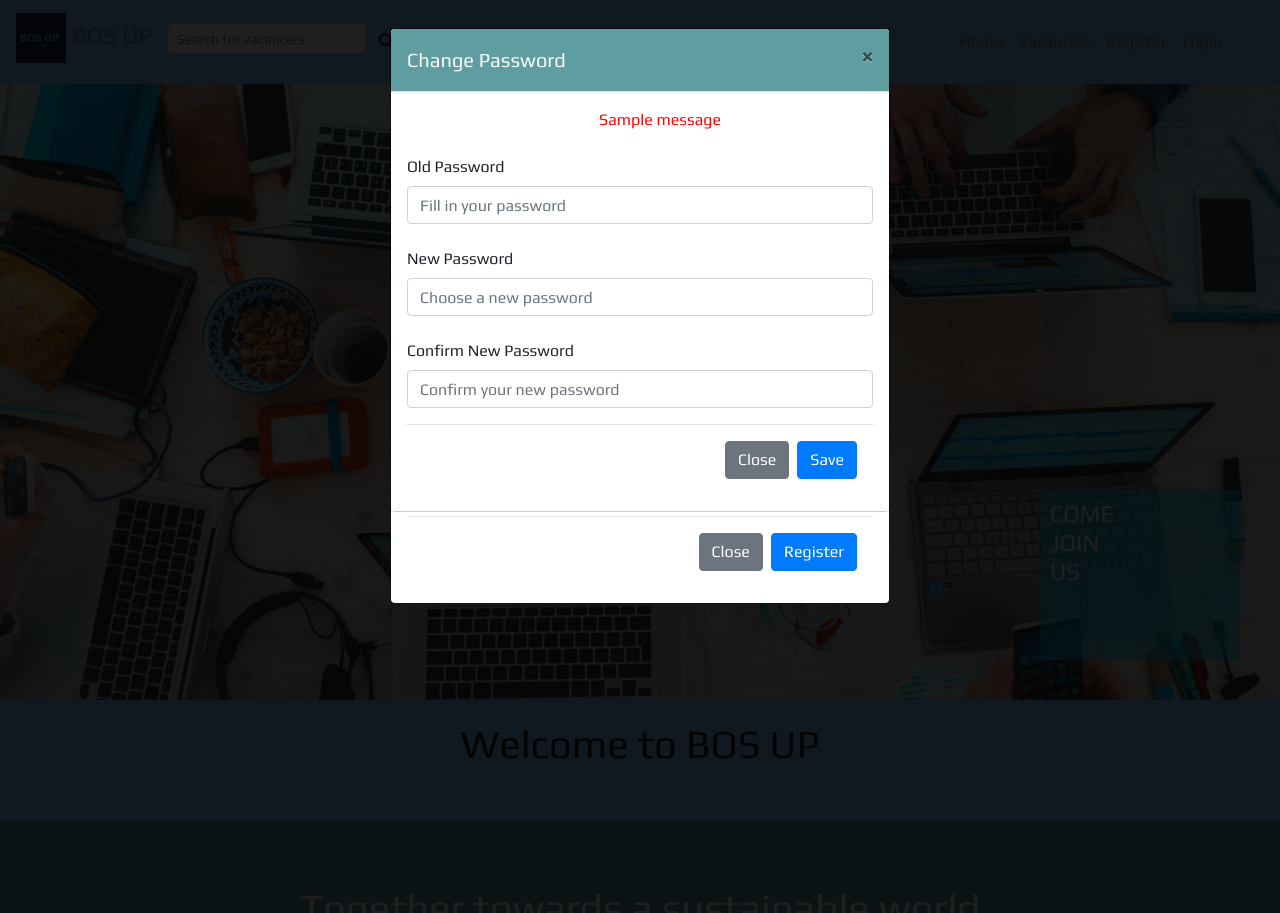
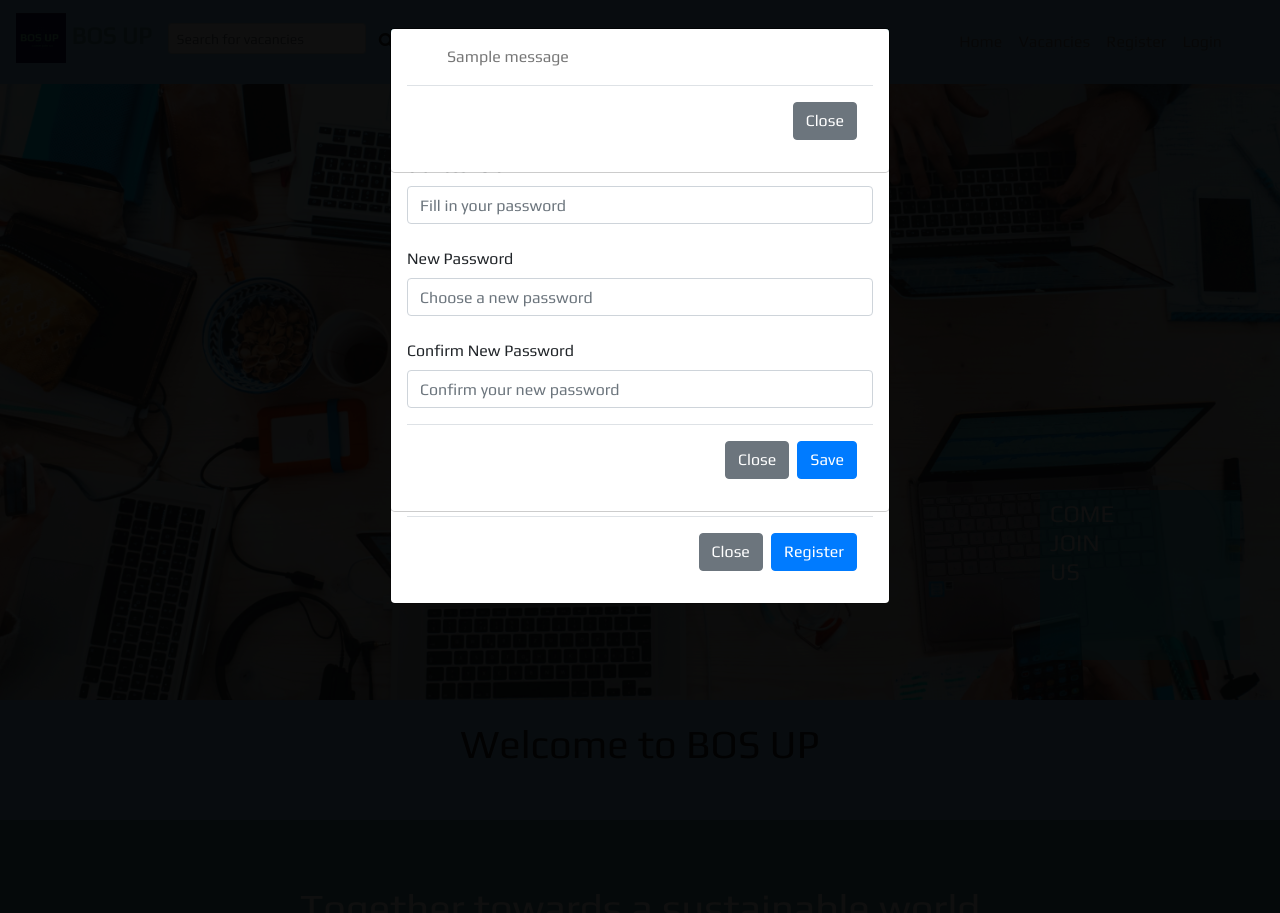
Before and after one commit to VolkovBos/jobboard_milestone3, a Flask app: page / in a window 1280 px wide. Run offline with Flask 2, Linux system fonts and the light colour scheme; one stand-in notice (Sample message) is shown; some libraries are stand-ins or nearby versions.

Commit message:
Confirmation modal added on succes change password and registration

```diff
--- a/app.py
+++ b/app.py
@@ -173,7 +173,7 @@ def register():
                     # if saved message that the registration is being processed
                     if user_in_db:
                         flash("Your registration is saved, \
-                            we will get in touch with you.", 'category2')
+                            we will get in touch with you.", 'category4')
 
                     # if not saved refer to the contact page
                     else:
@@ -304,7 +304,7 @@ def update_password(user_id):
                 users.update(
                     {'_id': ObjectId(user_id)},
                     {'$set': {'password': hash_pass}})
-                flash("Your password is changed", 'category3')
+                flash("Your password is changed", 'category4')
 
             # Old password is incorrect
             else:
--- a/static/css/style.css
+++ b/static/css/style.css
@@ -262,6 +262,10 @@ svg {
     width: 100%;
 }
 
+.succes-message {
+    color: #777777;
+}
+
 /*-----      Vacancies & Applications      -----*/
 .intro-text {
     font-size: larger;
--- a/templates/base.html
+++ b/templates/base.html
@@ -534,6 +534,36 @@
         </div>
     </div>
 
+<!--    Confirmation message Modal     -->
+    <div class="modal fade" id="confirmationModal" tabindex="-1" role="dialog" aria-labelledby="exampleModalLabel4" aria-hidden="true">
+        <div class="modal-dialog" role="document">
+            <div class="modal-content">
+
+<!--    Modal body     -->
+                <div class="modal-body">
+                    <div>
+                {% with messages = get_flashed_messages(category_filter=["category4"])%}
+                    {% if messages %}
+                        <ul class="flashes">
+                        {% for message in messages %}
+                            <p class="succes-message">{{ message }}</p>
+                        {% endfor %}
+                        </ul>
+                    {% endif %}
+                {% endwith %}
+                    </div>
+
+<!--    Close Button     -->
+                    <div class="modal-footer">
+                        <button type="button" class="btn btn-secondary" data-dismiss="modal">
+                            Close
+                        </button>
+                    </div>
+                </div>
+            </div>
+        </div>
+    </div>
+
 	<!--    jQuery -->
 	<script src="https://code.jquery.com/jquery-3.5.1.min.js"></script>
 
@@ -555,6 +585,7 @@
             var loginError = "{{ get_flashed_messages(category_filter=['category1']) }}";
             var registrationError = "{{ get_flashed_messages(category_filter=['category2']) }}";
             var changePassword = "{{ get_flashed_messages(category_filter=['category3']) }}";
+            var succes = "{{ get_flashed_messages(category_filter=['category4']) }}";
 
             if (typeof loginError != 'undefined' && loginError != '[]') {
                 $("#signInModal").modal();
@@ -565,6 +596,9 @@
             if (typeof changePassword != 'undefined' && changePassword != '[]') {
                 $("#changePasswordModal").modal();
             };
+            if (typeof succes != 'undefined' && succes != '[]') {
+                $("#confirmationModal").modal();
+            };
         });
     </script>
 </body>
```
